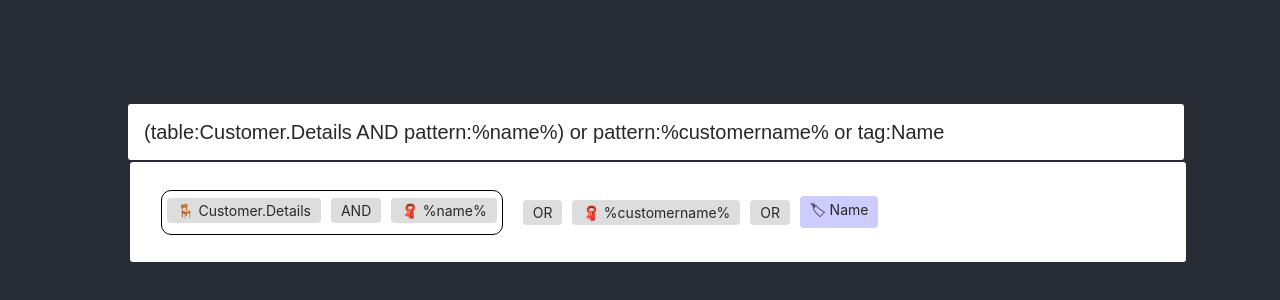
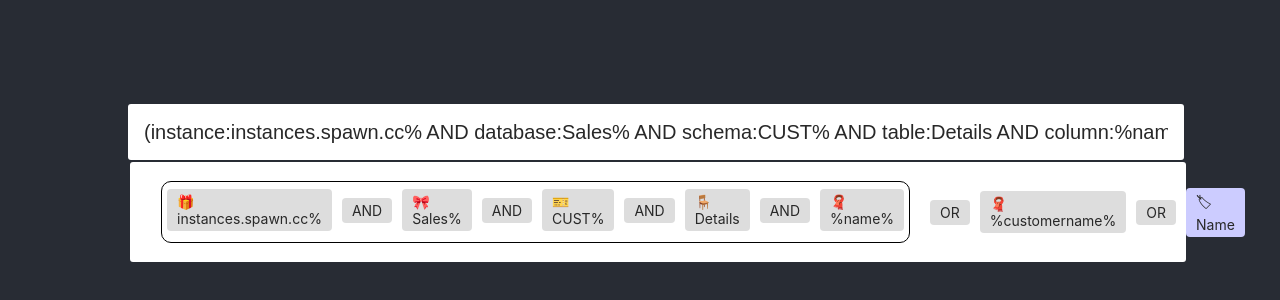
Before and after one commit to jameswrightrg/spike-graphical-query-bar, a React (Create React App) app in the folder app/: page / in a window 1280 px wide. Shown: the part 268-568 px from the top of the page. Built offline with nearby package versions, Linux system fonts and the light colour scheme.

Commit message:
Add Instance, Database, Schema

```diff
--- a/app/src/QueryBar.css
+++ b/app/src/QueryBar.css
@@ -65,6 +65,39 @@
   content: "🪑 ";
 }
 
+.instance-pill {
+  background-color: #dddddd;
+  border-radius: 4px;
+  padding: 4px 10px;
+  font-size: 14px;
+}
+
+.instance-pill::before {
+  content: "🎁 ";
+}
+
+.database-pill {
+  background-color: #dddddd;
+  border-radius: 4px;
+  padding: 4px 10px;
+  font-size: 14px;
+}
+
+.database-pill::before {
+  content: "🎀 ";
+}
+
+.schema-pill {
+  background-color: #dddddd;
+  border-radius: 4px;
+  padding: 4px 10px;
+  font-size: 14px;
+}
+
+.schema-pill::before {
+  content: "🎫 ";
+}
+
 .column-name-pattern-pill {
   background-color: #dddddd;
   border-radius: 4px;
--- a/app/src/QueryBar.tsx
+++ b/app/src/QueryBar.tsx
@@ -12,6 +12,11 @@ type QueryBarInputElement =
   | { type: "Brackets"; value: QueryBarInputElement[] }
   | { type: "Table"; value: string; valid: boolean }
   | { type: "Pattern"; value: string }
+  | { type: "Column"; value: string }
+  | { type: "Instance"; value: string }
+  | { type: "Server"; value: string }
+  | { type: "Database"; value: string }
+  | { type: "Schema"; value: string }
   | { type: "Tag"; value: string }
   | { type: "string"; value: string };
 
@@ -34,15 +39,23 @@ function QueryBarInput({ value }: QueryBarInputProps) {
           </span>
         );
       case "Table":
-        return <span className="table-pill">{element.value}</span>;
+        return <span className="table-pill" title="Table">{element.value}</span>;
+      case "Instance":
+      case "Server":
+        return <span className="instance-pill" title="Server/Instance">{element.value}</span>;
+      case "Database":
+        return <span className="database-pill" title="Database">{element.value}</span>;
+      case "Schema":
+        return <span className="schema-pill" title="Schema">{element.value}</span>;
       case "Pattern":
+      case "Column":
         return (
-          <span className="column-name-pattern-pill">{element.value}</span>
+          <span className="column-name-pattern-pill" title="Column/Pattern">{element.value}</span>
         );
       case "Tag":
-        return <span className="tag-pill">{element.value}</span>;
+        return <span className="tag-pill" title="Tag">{element.value}</span>;
       case "string":
-        return <span>{element.value}</span>;
+        return <span title="String">{element.value}</span>;
       default:
         return <span />;
     }
@@ -54,7 +67,7 @@ function QueryBarInput({ value }: QueryBarInputProps) {
 
 function QueryBar() {
   const [query, setQuery] = useState<string>(
-    "(table:Customer.Details AND pattern:%name%) or pattern:%customername% or tag:Name"
+    "(instance:instances.spawn.cc% AND database:Sales% AND schema:CUST% AND table:Details AND column:%name%) or column:%customername% or tag:Name"
   );
 
   const toQueryBarElement = (element: string): QueryBarInputElement => {
@@ -67,7 +80,15 @@ function QueryBar() {
         return { type: "AndOrSelector", value: AndOr.Or };
       case "table":
         return { type: "Table", value: components[1], valid: true };
+      case "schema":
+        return { type: "Schema", value: components[1] };
+      case "server":
+      case "instance":
+        return { type: "Instance", value: components[1] };
+      case "database":
+        return { type: "Database", value: components[1] };
       case "pattern":
+      case "column":
         return { type: "Pattern", value: components[1] };
       case "tag":
         return { type: "Tag", value: components[1] };
```
